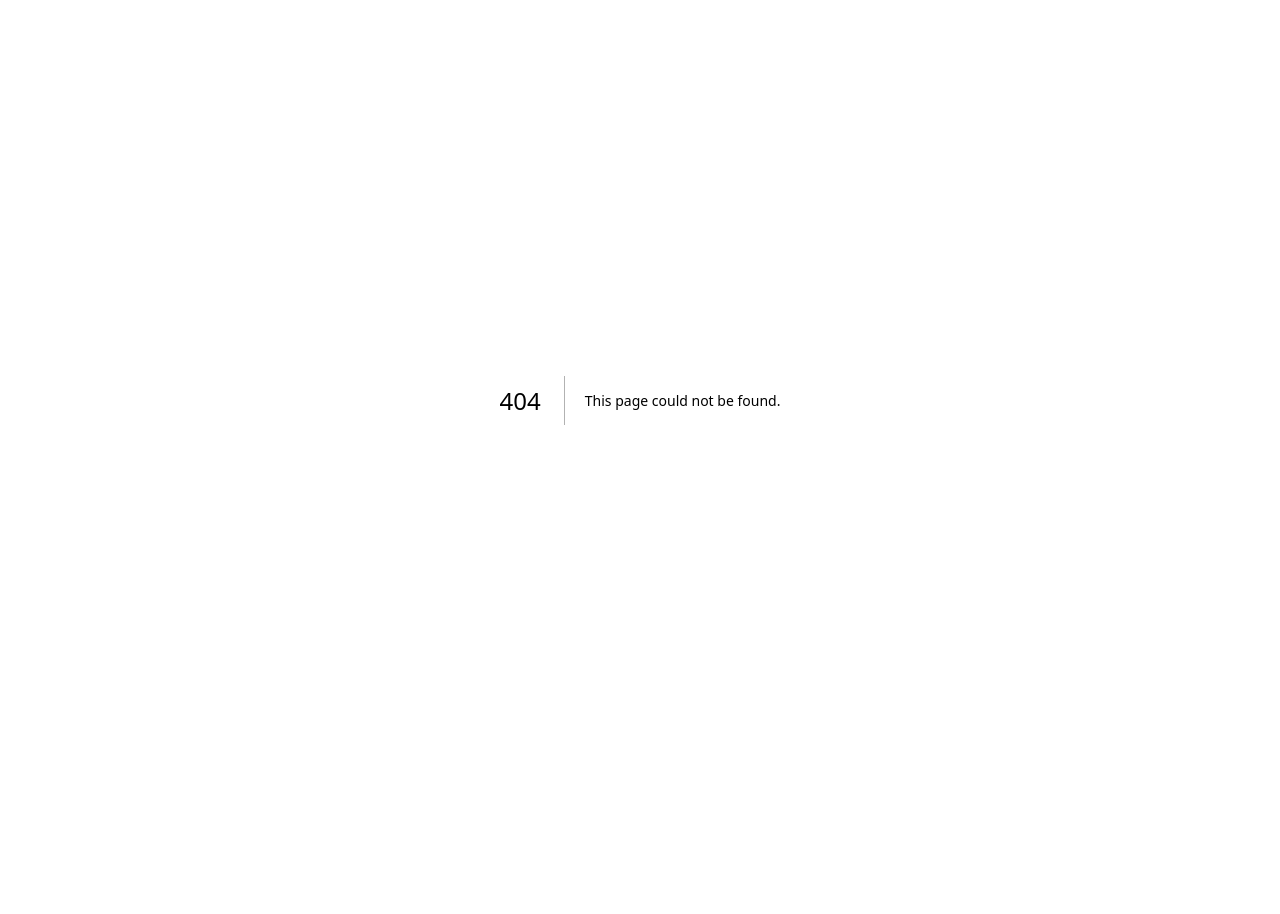
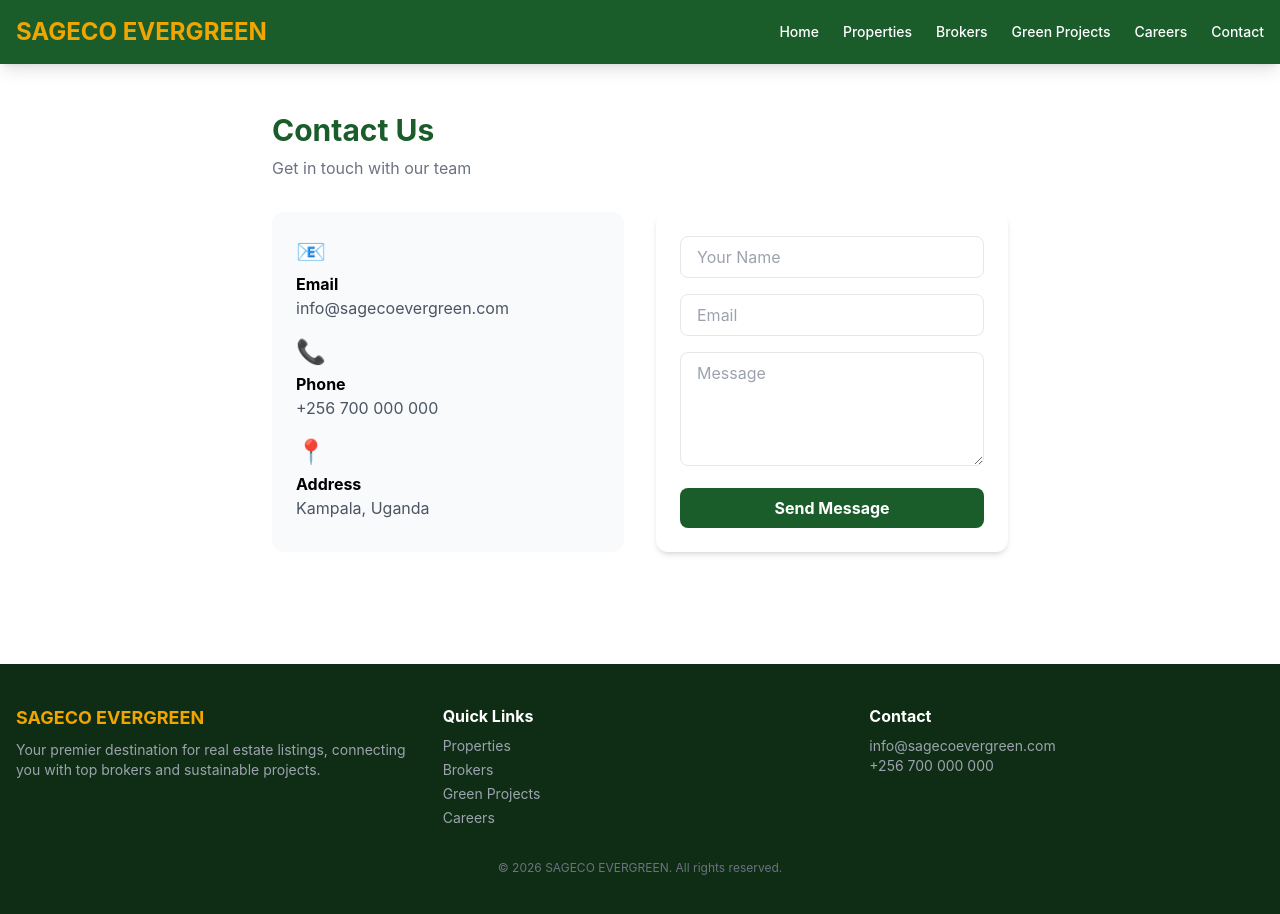
Before and after one commit to asiimwe3/sageco-evergreen, a Next.js app: page /contact in a window 1280 px wide. Before the commit this address had no page. Before the commit the page ends 800 px from the top, so only its background shows below. Built offline with nearby package versions, Linux system fonts and the light colour scheme.

Commit message:
Add pages/contact.js

```diff
--- /dev/null
+++ b/pages/contact.js
@@ -0,0 +1,30 @@
+import Navbar from '../components/Navbar'
+import Footer from '../components/Footer'
+import Head from 'next/head'
+
+export default function Contact() {
+  return (
+    <>
+      <Head><title>Contact - SAGECO EVERGREEN</title></Head>
+      <Navbar />
+      <div className="max-w-3xl mx-auto px-4 py-12">
+        <h1 className="text-3xl font-bold text-primary mb-2">Contact Us</h1>
+        <p className="text-gray-500 mb-8">Get in touch with our team</p>
+        <div className="grid grid-cols-1 md:grid-cols-2 gap-8">
+          <div className="bg-gray-50 rounded-xl p-6 space-y-4">
+            <div><span className="text-2xl">📧</span><p className="font-bold mt-1">Email</p><p className="text-gray-600">info@sagecoevergreen.com</p></div>
+            <div><span className="text-2xl">📞</span><p className="font-bold mt-1">Phone</p><p className="text-gray-600">+256 700 000 000</p></div>
+            <div><span className="text-2xl">📍</span><p className="font-bold mt-1">Address</p><p className="text-gray-600">Kampala, Uganda</p></div>
+          </div>
+          <form className="bg-white shadow-md rounded-xl p-6 space-y-4">
+            <input placeholder="Your Name" className="w-full border rounded-lg px-4 py-2 outline-none focus:ring-2 focus:ring-primary" />
+            <input type="email" placeholder="Email" className="w-full border rounded-lg px-4 py-2 outline-none focus:ring-2 focus:ring-primary" />
+            <textarea rows={4} placeholder="Message" className="w-full border rounded-lg px-4 py-2 outline-none focus:ring-2 focus:ring-primary" />
+            <button className="w-full bg-primary text-white py-2 rounded-lg hover:opacity-90 font-bold">Send Message</button>
+          </form>
+        </div>
+      </div>
+      <Footer />
+    </>
+  )
+}
```
